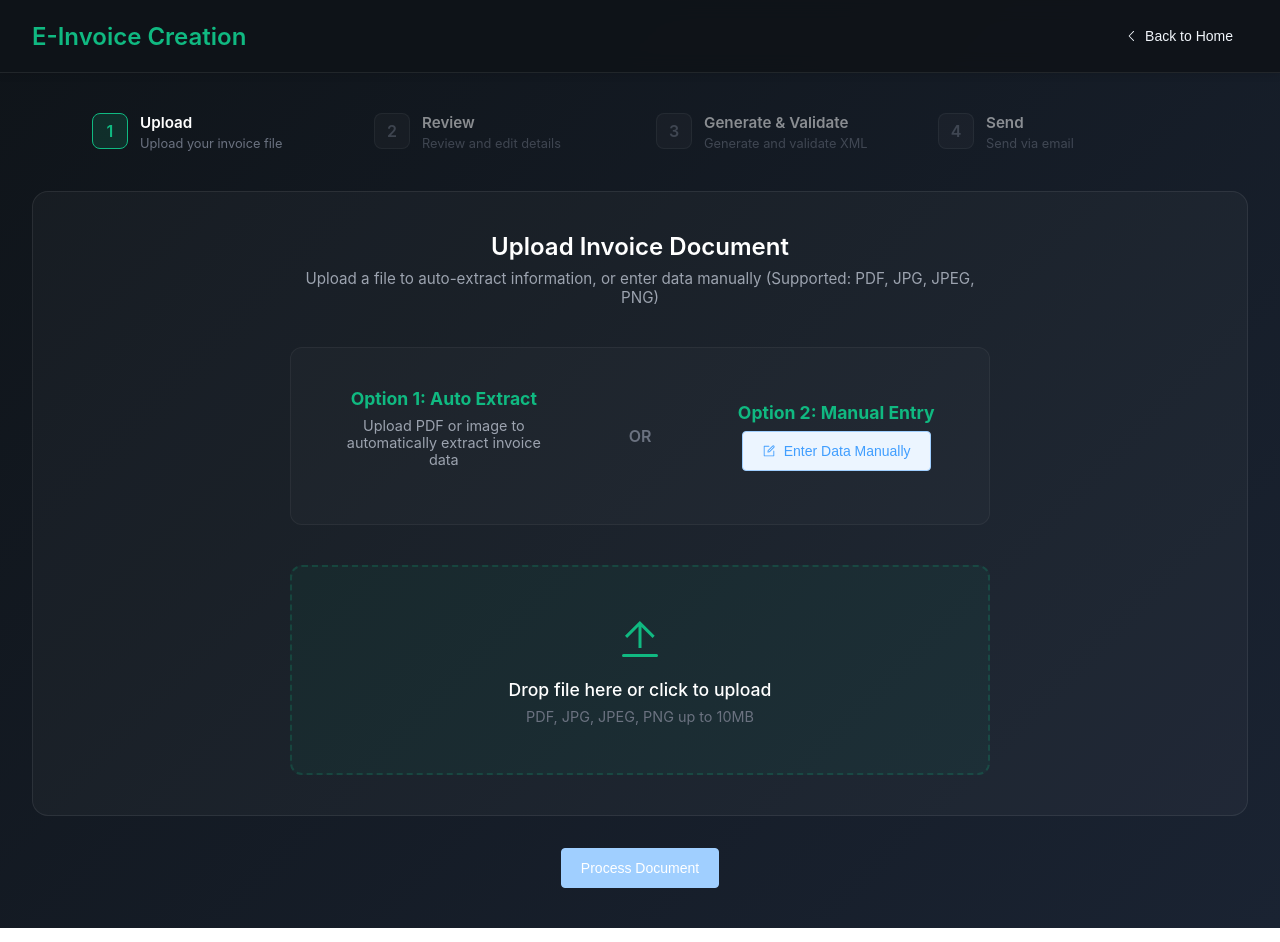
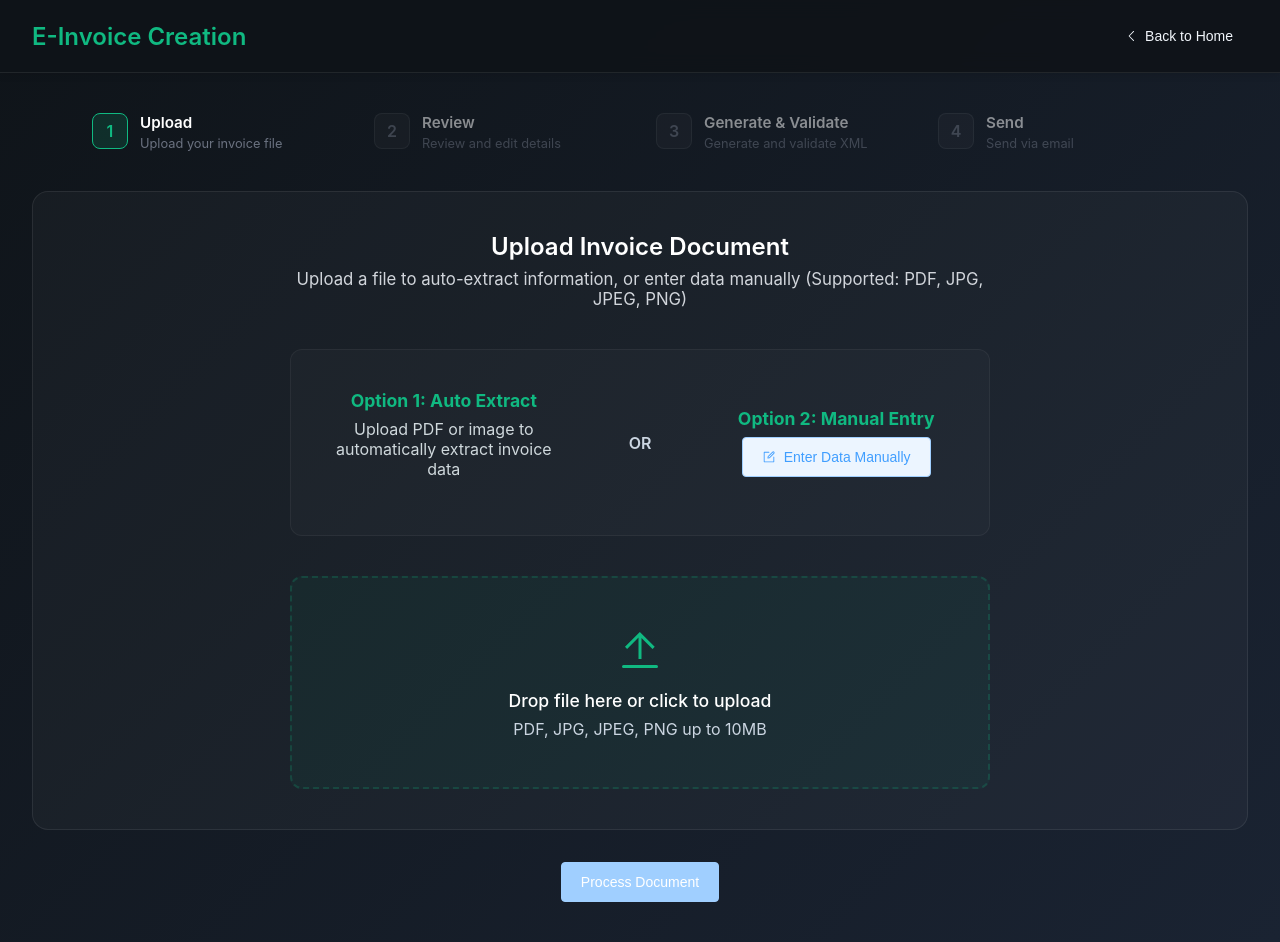
Before and after one commit to unsw-cse-comp99-3900/capstone-project-25t3-9900-f14a-cake, a Vue app in the folder vuecode/frontend/: page /create in a window 1280 px wide. Built offline with nearby package versions, Linux system fonts and the light colour scheme.

Commit message:
change color

```diff
--- a/vuecode/frontend/src/components/FileUploader.vue
+++ b/vuecode/frontend/src/components/FileUploader.vue
@@ -87,8 +87,8 @@ const emit = defineEmits(['before-upload', 'change', 'remove', 'skip-to-manual']
 }
 
 .section-subtitle {
-  font-size: 0.95rem;
-  color: #9ca3af;
+  font-size: 1.05rem;
+  color: #d1d5db;
   text-align: center;
   margin-bottom: 2.5rem;
 }
@@ -117,15 +117,15 @@ const emit = defineEmits(['before-upload', 'change', 'remove', 'skip-to-manual']
 }
 
 .mode-option p {
-  font-size: 0.9rem;
-  color: #9ca3af;
+  font-size: 1rem;
+  color: #cfd8dc;
   margin-bottom: 1rem;
 }
 
 .mode-divider {
   font-size: 1rem;
   font-weight: 600;
-  color: #6b7280;
+  color: #cbd5e1;
   padding: 0 1rem;
 }
 
@@ -163,8 +163,8 @@ const emit = defineEmits(['before-upload', 'change', 'remove', 'skip-to-manual']
 }
 
 .upload-hint {
-  font-size: 0.9rem;
-  color: #6b7280;
+  font-size: 1rem;
+  color: #cbd5e1;
 }
 
 .file-preview {
@@ -213,8 +213,8 @@ const emit = defineEmits(['before-upload', 'change', 'remove', 'skip-to-manual']
 }
 
 .file-size {
-  font-size: 0.9rem;
-  color: #9ca3af;
+  font-size: 1rem;
+  color: #d1d5db;
 }
 
 .remove-btn {
```
